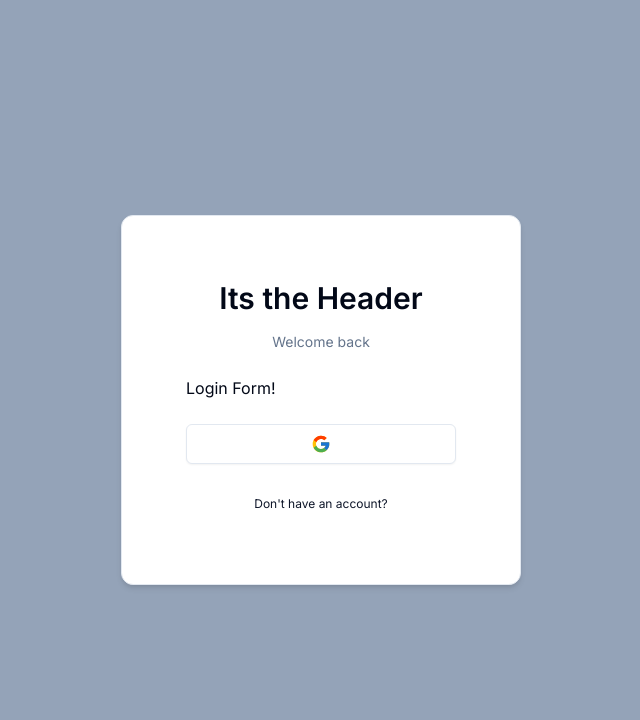
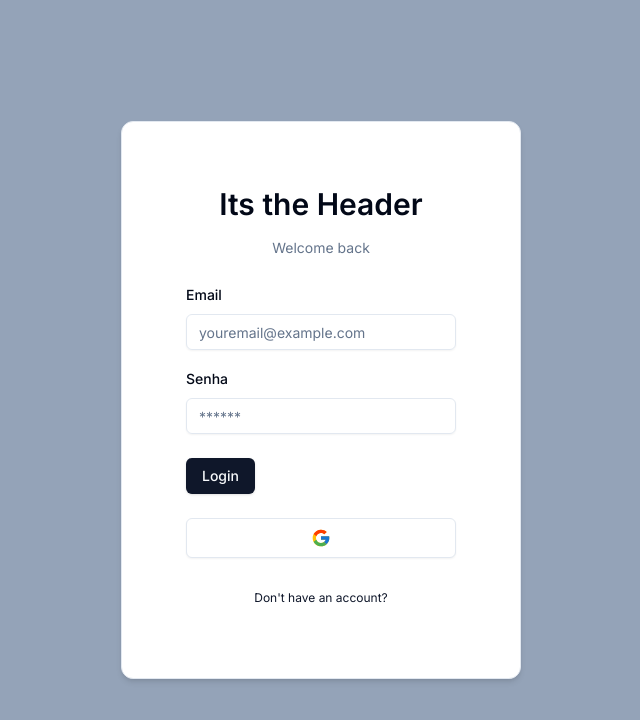
Before and after one commit to carlosau/auth-js-tests, a Next.js app: page /auth/login in a window 1280 px wide. Shown: the top 720 px of the page, without its empty margins (319-959 px from the left). Built offline with nearby package versions, Linux system fonts and the light colour scheme.

Commit message:
created form inputs with submit button

```diff
--- a/components/auth/login-form.tsx
+++ b/components/auth/login-form.tsx
@@ -1,13 +1,86 @@
+"use client"
+
+import * as z from "zod"
+import { useForm } from "react-hook-form"
+import { zodResolver } from "@hookform/resolvers/zod"
+import { LoginSchema } from "@/schemas"
+import {
+    Form,
+    FormControl,
+    FormField,
+    FormItem,
+    FormLabel,
+    FormMessage
+} from "@/components/ui/form"
+import { Input } from "../ui/input"
+import { Button } from "../ui/button"
 import { CardWrapper } from "./card-wrapper"
 
 export const LoginForm = () => {
+    const form = useForm<z.infer<typeof LoginSchema>>({
+        resolver: zodResolver(LoginSchema),
+        defaultValues: {
+            email: "",
+            password: "",
+        }
+    })
+
+    const OnSubmit = (values: z.infer<typeof LoginSchema>) => {
+        console.log(values)
+    }
+
     return (
         <CardWrapper
             headerLabel="Welcome back"
             backButtonLabel="Don't have an account?"
             backButtonHref="/auth/register"
             showSocial>
-                Login Form!
+                <Form {...form}>
+                    <form
+                    onSubmit={form.handleSubmit(OnSubmit)}
+                    className="space-y-6"
+                    >
+                    <div className="space-y-4">
+                        <FormField
+                            control={form.control}
+                            name="email"
+                            render={({ field }) => (
+                                <FormItem>
+                                    <FormLabel>Email</FormLabel>
+                                    <FormControl>
+                                        <Input
+                                        {...field}
+                                        type="email"
+                                        placeholder="youremail@example.com"
+                                        />
+                                    </FormControl>
+                                    <FormMessage />
+                                </FormItem>
+                            )}
+                        />
+                        <FormField
+                            control={form.control}
+                            name="password"
+                            render={({ field }) => (
+                                <FormItem>
+                                    <FormLabel>Senha</FormLabel>
+                                    <FormControl>
+                                        <Input
+                                        {...field}
+                                        type="password"
+                                        placeholder="******"
+                                        />
+                                    </FormControl>
+                                    <FormMessage />
+                                </FormItem>
+                            )}
+                        />
+                    </div>
+                    <Button>
+                        Login
+                    </Button>
+                    </form>
+                </Form>
         </CardWrapper>
     )
 }
--- a/schema/index.ts
+++ /dev/null
@@ -1,6 +0,0 @@
-import * as z from "zod";
-
-export const LoginSchema = z.object({
-    email: z.string().email(),
-    password: z.string()
-})
--- /dev/null
+++ b/schemas/index.ts
@@ -0,0 +1,10 @@
+import * as z from "zod";
+
+export const LoginSchema = z.object({
+    email: z.string().email({
+        message: "Email inválido"
+    }),
+    password: z.string().min(10, {
+        message: "Senha inválida"
+    })
+})
```
